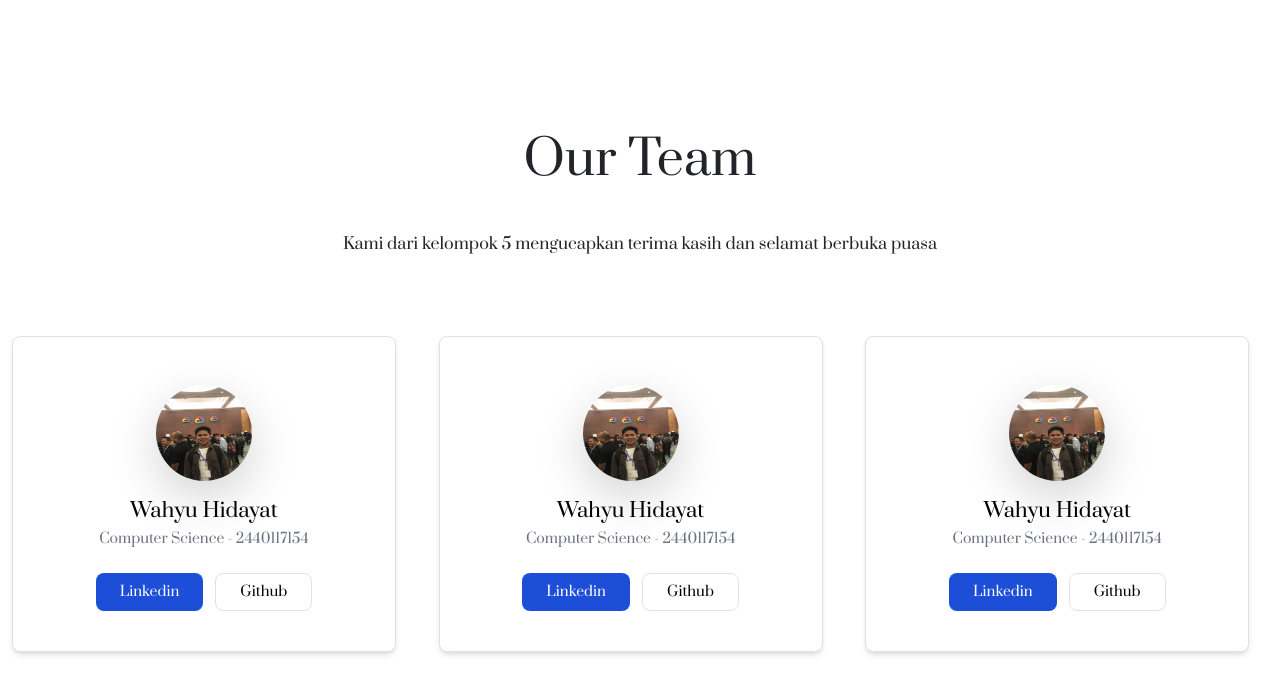
After one commit to wahyuhjr/mulmed-project, a PHP site: page /team.html in a window 1280 px wide. The commit adds this page. Shown: the top 694 px of the page. Run offline with PHP 8.4, Linux system fonts and the light colour scheme; some libraries are stand-ins or nearby versions.

Commit message:
add team

```diff
--- a/about.css
+++ b/about.css
@@ -1,3 +1,4 @@
 .bagian-2 {
-    background-color: #EBEBEB;
+    font-family: 'Prata', serif;
+    /* background-color: #EBEBEB; */
 }
--- a/about.html
+++ b/about.html
@@ -9,7 +9,6 @@
     <!-- Bootstrap CSS -->
     <link href="https://unpkg.com/tailwindcss@^2.2.7/dist/tailwind.min.css" rel="stylesheet">
     <script src="https://cdn.tailwindcss.com"></script>
-    <link href="style.css" rel="stylesheet">
     <link href="about.css" rel="stylesheet">
     <link href="https://cdn.jsdelivr.net/npm/bootstrap@5.0.2/dist/css/bootstrap.min.css" rel="stylesheet" integrity="sha384-EVSTQN3/azprG1Anm3QDgpJLIm9Nao0Yz1ztcQTwFspd3yD65VohhpuuCOmLASjC" crossorigin="anonymous">
     <link rel="preconnect" href="https://fonts.googleapis.com">
@@ -63,14 +62,14 @@
     <section class="bagian-2 min-h-screen ">
         <div class="container">
             <div class="row">
-                <div class="penjelasan ">
+                <div class="penjelasan">
                     <h1 class="text-center text-7xl mt-20">
                         Apa yang kita bahas?
                     </h1>
                     <p class="mx-auto text-center max-w-7xl mt-20">Lorem ipsum dolor sit amet consectetur adipisicing elit. Mollitia, eum aperiam inventore placeat iusto perspiciatis vero officia animi expedita, dolore consequuntur deserunt quo doloremque repellendus deleniti est nisi aspernatur!
                         Aut. lorem ipsum dolor sit amet consectetur adipisicing elit. Mollitia, eum aperiam inventore placeat iusto perspiciatis vero officia animi expedita, dolore consequuntur deserunt quo doloremque repellendus deleniti est nisi aspernatur!
                     </p>
-                    <iframe class="mt-20 mx-auto flex justify-center" width="800" height="450" src="https://www.youtube.com/embed/hNshcWPwzGw" title="YouTube video player" frameborder="0" allow="accelerometer; autoplay; clipboard-write; encrypted-media; gyroscope; picture-in-picture"
+                    <iframe class="mt-20 mx-auto flex justify-center rounded-xl md:w-1/2 md:h-3/4" src="https://www.youtube.com/embed/hNshcWPwzGw" title="YouTube video player" frameborder="0" allow="accelerometer; autoplay; clipboard-write; encrypted-media; gyroscope; picture-in-picture"
                         allowfullscreen></iframe>
                 </div>
             </div>
--- a/index.html
+++ b/index.html
@@ -42,13 +42,13 @@
         <div class="container">
             <div class="row">
 
-                <div class="col-md-6 mt-44">
+                <div class="col-md-6 md:mt-44">
                     <h1 class="title text-7xl flex justify-center">We help to <br>achieve <br>big goals
                     </h1>
                     <p class="flex justify-center mt-12">Lorem ipsum dolor, sit amet consectetur adipisicing.
                         <br>
                     </p>
-                    <button onclick="location.href='about.html'" type="button" class="mt-10 text-black-900 bg-white border border-gray-300 focus:outline-none hover:bg-gray-100 focus:ring-4 focus:ring-gray-200 font-medium rounded-full text-sm px-5 py-2.5 mr-2 mb-2 dark:bg-gray-800 dark:text-black dark:border-gray-600 dark:hover:bg-gray-700 dark:hover:border-gray-600 dark:focus:ring-gray-700 lg:ml-40">Get
+                    <button onclick="location.href='about.html'" type="button" class="mt-10 text-black-900 bg-white border border-gray-300 focus:outline-none hover:bg-gray-100 focus:ring-4 focus:ring-gray-200 font-medium rounded-full text-sm px-5 py-2.5 mr-2 mb-2 dark:bg-gray-800 dark:text-black dark:border-gray-600 dark:hover:bg-gray-700 dark:hover:border-gray-600 dark:focus:ring-gray-700 lg:ml-44">Get
                         Started</button>
 
                 </div>
--- /dev/null
+++ b/team.css
@@ -0,0 +1,3 @@
+.team {
+    font-family: 'Prata', serif;
+}
--- /dev/null
+++ b/team.html
@@ -0,0 +1,107 @@
+<!doctype html>
+<html lang="en">
+
+<head>
+    <!-- Required meta tags -->
+    <meta charset="utf-8">
+    <meta name="viewport" content="width=device-width, initial-scale=1">
+
+    <!-- Bootstrap CSS -->
+    <link href="https://unpkg.com/tailwindcss@^2.2.7/dist/tailwind.min.css" rel="stylesheet">
+    <script src="https://cdn.tailwindcss.com"></script>
+    <link href="team.css" rel="stylesheet">
+    <link href="https://cdn.jsdelivr.net/npm/bootstrap@5.0.2/dist/css/bootstrap.min.css" rel="stylesheet" integrity="sha384-EVSTQN3/azprG1Anm3QDgpJLIm9Nao0Yz1ztcQTwFspd3yD65VohhpuuCOmLASjC" crossorigin="anonymous">
+    <link rel="preconnect" href="https://fonts.googleapis.com">
+    <link rel="preconnect" href="https://fonts.gstatic.com" crossorigin>
+    <link rel="preconnect" href="https://fonts.googleapis.com">
+    <link rel="preconnect" href="https://fonts.gstatic.com" crossorigin>
+    <link href="https://fonts.googleapis.com/css2?family=Prata&display=swap" rel="stylesheet">
+    <link href="https://fonts.googleapis.com/css2?family=Merriweather+Sans&display=swap" rel="stylesheet">
+    <title>Multimedia</title>
+</head>
+
+<body>
+
+    <nav class="navbar navbar-expand-lg navbar-light">
+        <div class="container">
+            <!-- <a class="navbar-brand" href="/"></a> -->
+            <button class="navbar-toggler" type="button" data-bs-toggle="collapse" data-bs-target="#navbarNavAltMarkup" aria-controls="navbarNavAltMarkup" aria-expanded="false" aria-label="Toggle navigation">
+                <span class="navbar-toggler-icon"></span>
+            </button>
+            <div class="collapse navbar-collapse text-center" id="navbarNavAltMarkup">
+                <div class="navbar-nav mx-auto">
+                    <a class="nav-link mr-4" href="index.html">Home</a>
+                    <a class="nav-link mr-4" href="about.html">About</a>
+                    <a class="nav-link mr-4" href="team.html">Team</a>
+                </div>
+            </div>
+        </div>
+    </nav>
+
+    <section class="team flex justify-center mx-auto">
+        <div class="container">
+            <div class="row">
+                <!-- card -->
+                <div class="text-center mt-20 mb-20">
+                    <h1 class="text-5xl">Our Team</h1>
+                    <p class="mt-5">Kami dari kelompok 5 mengucapkan terima kasih dan selamat berbuka puasa</p>
+                </div>
+                <div class="col-md-4">
+                    <div class="max-w-sm bg-white rounded-lg border border-gray-200 shadow-md dark:bg-gray-800 dark:border-gray-700">
+                        <div class="flex flex-col items-center pb-10 mt-5">
+                            <img class="mb-3 w-24 h-24 rounded-full shadow-lg" src="asset/images/gugel.png" alt="Bonnie image">
+                            <h5 class="mb-1 text-xl font-medium text-black">Wahyu Hidayat</h5>
+                            <span class="text-sm text-gray-500 dark:text-gray-400">Computer Science - 2440117154</span>
+                            <div class="flex mt-4 space-x-3 lg:mt-6">
+                                <a href="#" class="inline-flex items-center py-2 px-4 text-sm font-medium text-center text-white bg-blue-700 rounded-lg hover:bg-blue-800 focus:ring-4 focus:outline-none focus:ring-blue-300 dark:bg-blue-600 dark:hover:bg-blue-700 dark:focus:ring-blue-800">Linkedin</a>
+                                <a href="#" class="inline-flex items-center py-2 px-4 text-sm font-medium text-center text-black bg-white rounded-lg border border-gray-300 hover:bg-gray-100 focus:ring-4 focus:outline-none focus:ring-gray-200 dark:bg-gray-800 dark:text-black dark:border-gray-600 dark:hover:bg-gray-700 dark:hover:border-gray-700 dark:focus:ring-gray-700">Github</a>
+                            </div>
+                        </div>
+                    </div>
+                </div>
+                <div class="col-md-4">
+                    <div class="max-w-sm bg-white rounded-lg border border-gray-200 shadow-md dark:bg-gray-800 dark:border-gray-700">
+                        <div class="flex flex-col items-center pb-10 mt-5">
+                            <img class="mb-3 w-24 h-24 rounded-full shadow-lg" src="asset/images/gugel.png" alt="Bonnie image">
+                            <h5 class="mb-1 text-xl font-medium text-black">Wahyu Hidayat</h5>
+                            <span class="text-sm text-gray-500 dark:text-gray-400">Computer Science - 2440117154</span>
+                            <div class="flex mt-4 space-x-3 lg:mt-6">
+                                <a href="#" class="inline-flex items-center py-2 px-4 text-sm font-medium text-center text-white bg-blue-700 rounded-lg hover:bg-blue-800 focus:ring-4 focus:outline-none focus:ring-blue-300 dark:bg-blue-600 dark:hover:bg-blue-700 dark:focus:ring-blue-800">Linkedin</a>
+                                <a href="#" class="inline-flex items-center py-2 px-4 text-sm font-medium text-center text-black bg-white rounded-lg border border-gray-300 hover:bg-gray-100 focus:ring-4 focus:outline-none focus:ring-gray-200 dark:bg-gray-800 dark:text-black dark:border-gray-600 dark:hover:bg-gray-700 dark:hover:border-gray-700 dark:focus:ring-gray-700">Github</a>
+                            </div>
+                        </div>
+                    </div>
+                </div>
+                <div class="col-md-4">
+                    <div class="max-w-sm bg-white rounded-lg border border-gray-200 shadow-md dark:bg-gray-800 dark:border-gray-700">
+                        <div class="flex flex-col items-center pb-10 mt-5">
+                            <img class="mb-3 w-24 h-24 rounded-full shadow-lg" src="asset/images/gugel.png" alt="Bonnie image">
+                            <h5 class="mb-1 text-xl font-medium text-black">Wahyu Hidayat</h5>
+                            <span class="text-sm text-gray-500 dark:text-gray-400">Computer Science - 2440117154</span>
+                            <div class="flex mt-4 space-x-3 lg:mt-6">
+                                <a href="#" class="inline-flex items-center py-2 px-4 text-sm font-medium text-center text-white bg-blue-700 rounded-lg hover:bg-blue-800 focus:ring-4 focus:outline-none focus:ring-blue-300 dark:bg-blue-600 dark:hover:bg-blue-700 dark:focus:ring-blue-800">Linkedin</a>
+                                <a href="#" class="inline-flex items-center py-2 px-4 text-sm font-medium text-center text-black bg-white rounded-lg border border-gray-300 hover:bg-gray-100 focus:ring-4 focus:outline-none focus:ring-gray-200 dark:bg-gray-800 dark:text-black dark:border-gray-600 dark:hover:bg-gray-700 dark:hover:border-gray-700 dark:focus:ring-gray-700">Github</a>
+                            </div>
+                        </div>
+                    </div>
+                </div>
+            </div>
+        </div>
+    </section>
+
+
+
+    <!-- Optional JavaScript; choose one of the two! -->
+
+    <!-- Option 1: Bootstrap Bundle with Popper -->
+    <script src="https://cdn.jsdelivr.net/npm/bootstrap@5.0.2/dist/js/bootstrap.bundle.min.js" integrity="sha384-MrcW6ZMFYlzcLA8Nl+NtUVF0sA7MsXsP1UyJoMp4YLEuNSfAP+JcXn/tWtIaxVXM" crossorigin="anonymous">
+    </script>
+
+    <!-- Option 2: Separate Popper and Bootstrap JS -->
+    <!--
+    <script src="https://cdn.jsdelivr.net/npm/@popperjs/core@2.9.2/dist/umd/popper.min.js" integrity="sha384-IQsoLXl5PILFhosVNubq5LC7Qb9DXgDA9i+tQ8Zj3iwWAwPtgFTxbJ8NT4GN1R8p" crossorigin="anonymous"></script>
+    <script src="https://cdn.jsdelivr.net/npm/bootstrap@5.0.2/dist/js/bootstrap.min.js" integrity="sha384-cVKIPhGWiC2Al4u+LWgxfKTRIcfu0JTxR+EQDz/bgldoEyl4H0zUF0QKbrJ0EcQF" crossorigin="anonymous"></script>
+    -->
+</body>
+
+</html>
```
Also changed, not shown: asset/images/cindy.jpg (added), asset/images/gugel.png (added).
